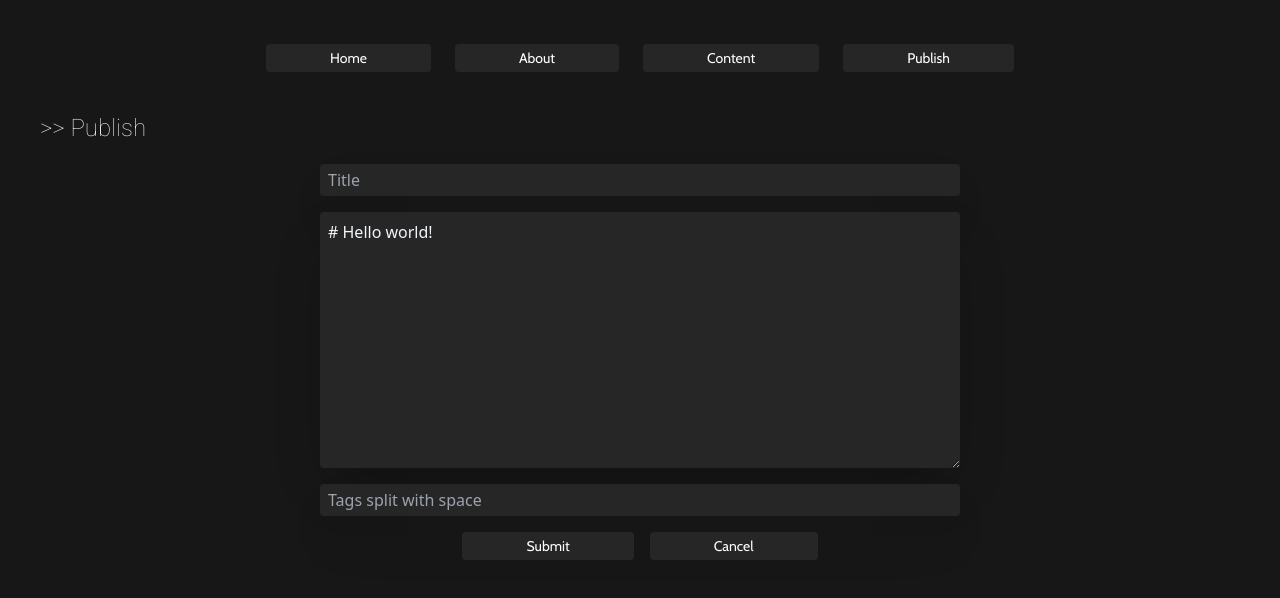
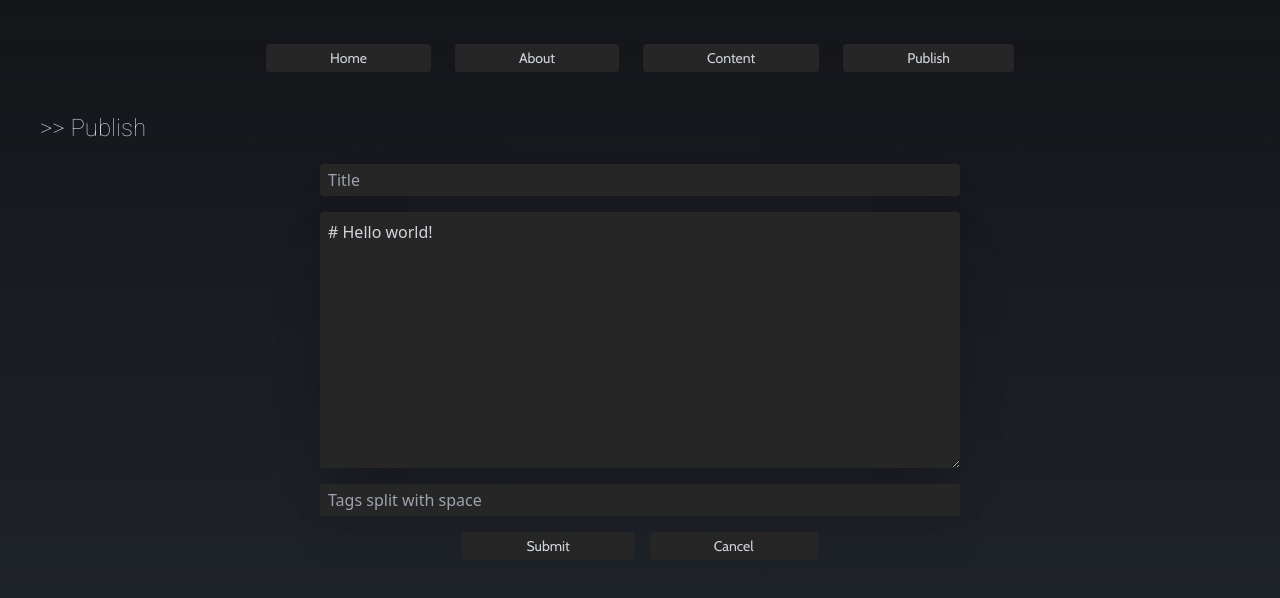
Before and after one commit to MorphZG/blog_vuejs_mongodb, a Vue app in the folder front/: page /publish in a window 1280 px wide. Shown: the top 598 px of the page. Built offline with nearby package versions, Linux system fonts and the light colour scheme; the HTML template or start-up script is replaced by a standard one; a web font is replaced by a local one.

Commit message:
change CSS

```diff
--- a/front/src/assets/style.css
+++ b/front/src/assets/style.css
@@ -5,8 +5,15 @@
 @tailwind utilities;
 
 @layer base {
-  body {
-    @apply bg-neutral-900 text-slate-200;
+  html, body {
+    @apply text-gray-300;
+    height: 100vh;
+    background-attachment: fixed;
+    background-repeat: no-repeat;
+    background: linear-gradient(to bottom,
+      rgb(20, 22, 26) 0%,
+      rgb(35, 40, 48) 100%
+    );
   }
 }
 
@@ -30,7 +37,7 @@
   border-image-slice: 1;
 }
 .border-gradient-red {
-  border-image-source: linear-gradient(to bottom, rgb(294, 63, 94), #232323);
+  border-image-source: linear-gradient(to bottom, rgb(294, 63, 94), rgb(35, 35, 35));
 }
 .only-top {
   border-left: 0;
--- a/front/src/components/contentCreator.vue
+++ b/front/src/components/contentCreator.vue
@@ -34,7 +34,7 @@ function resetForm(event) {
   <div class="flex justify-center">
     <form class="flex w-2/4 flex-col items-center" @submit.prevent="postData" method="post">
       <input
-        class="mb-4 h-8 w-full rounded bg-neutral-800 p-2 text-slate-100 shadow-2xl"
+        class="mb-4 h-8 w-full rounded bg-neutral-800 p-2 shadow-2xl"
         v-model="title"
         type="text"
         name="title"
@@ -43,7 +43,7 @@ function resetForm(event) {
         required
       />
       <textarea
-        class="mb-4 w-full rounded bg-neutral-800 p-2 text-slate-100 shadow-2xl"
+        class="mb-4 w-full rounded bg-neutral-800 p-2 shadow-2xl"
         v-model="content"
         name="content"
         id="content-input"
@@ -52,7 +52,7 @@ function resetForm(event) {
         required
       ></textarea>
       <input
-        class="mb-4 h-8 w-full rounded bg-neutral-800 p-2 text-neutral-200 shadow-2xl focus:border-0"
+        class="mb-4 h-8 w-full rounded bg-neutral-800 p-2 shadow-2xl focus:border-0"
         v-model="tags"
         type="text"
         name="tags"
@@ -61,13 +61,13 @@ function resetForm(event) {
       />
       <div class="flex-row justify-center">
         <button
-          class="mx-2 rounded bg-neutral-800 px-16 py-1 font-cabin text-sm text-white transition duration-300 ease-in-out hover:bg-green-800"
+          class="mx-2 rounded bg-neutral-800 px-16 py-1 font-cabin text-sm transition duration-300 ease-in-out hover:bg-green-800"
           type="submit"
         >
           Submit
         </button>
         <button
-          class="mx-2 rounded bg-neutral-800 px-16 py-1 font-cabin text-sm text-white transition duration-300 ease-in-out hover:bg-red-800"
+          class="mx-2 rounded bg-neutral-800 px-16 py-1 font-cabin text-sm transition duration-300 ease-in-out hover:bg-red-800"
           type="button"
           @click="resetForm"
         >
--- a/front/src/components/postCard.vue
+++ b/front/src/components/postCard.vue
@@ -19,7 +19,7 @@ const props = defineProps({
   <!-- refactor using slots -->
   <main>
     <div
-      class="border-gradient border-gradient-red hoverFx ml-10 cursor-pointer bg-neutral-800 p-5"
+      class="border-gradient border-gradient-red hoverFx ml-10 cursor-pointer bg-gray-800 p-5"
       @click="$router.push({ name: 'postRoute', params: { postId: postId } })"
     >
       <h1 class="truncate text-center font-robotoMono text-xl font-bold">{{ title }}</h1>
--- a/front/tailwind.config.js
+++ b/front/tailwind.config.js
@@ -10,6 +10,7 @@ export default {
   plugins: [],
   theme: {
     extend: {
+      colors: {},
       backgroundImage: {
         imageName: "url('src/assets/background.webp')" // bg-imageName
       }
```
